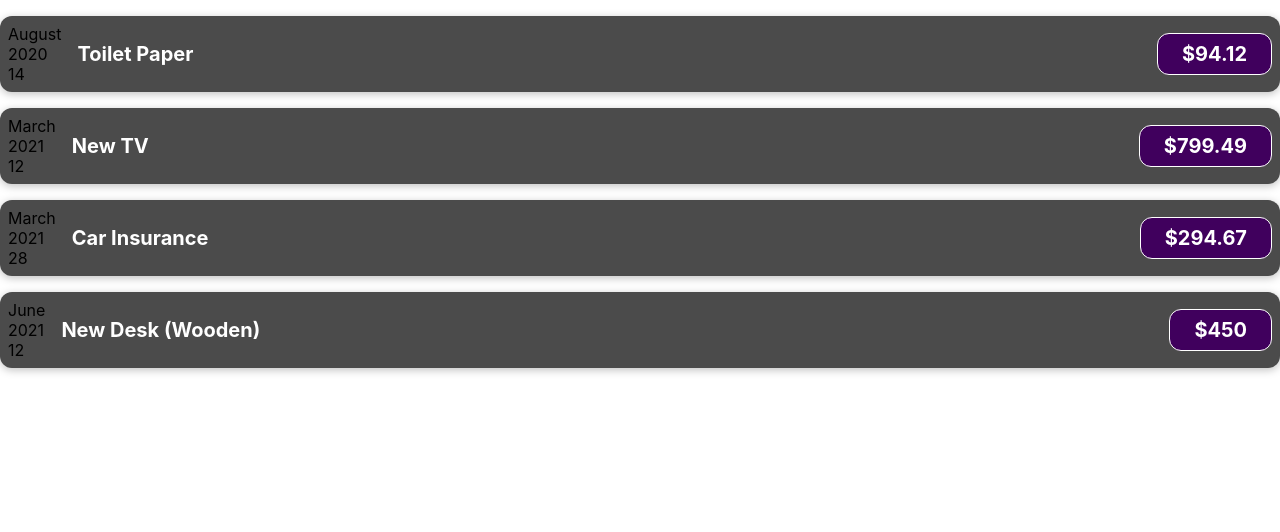
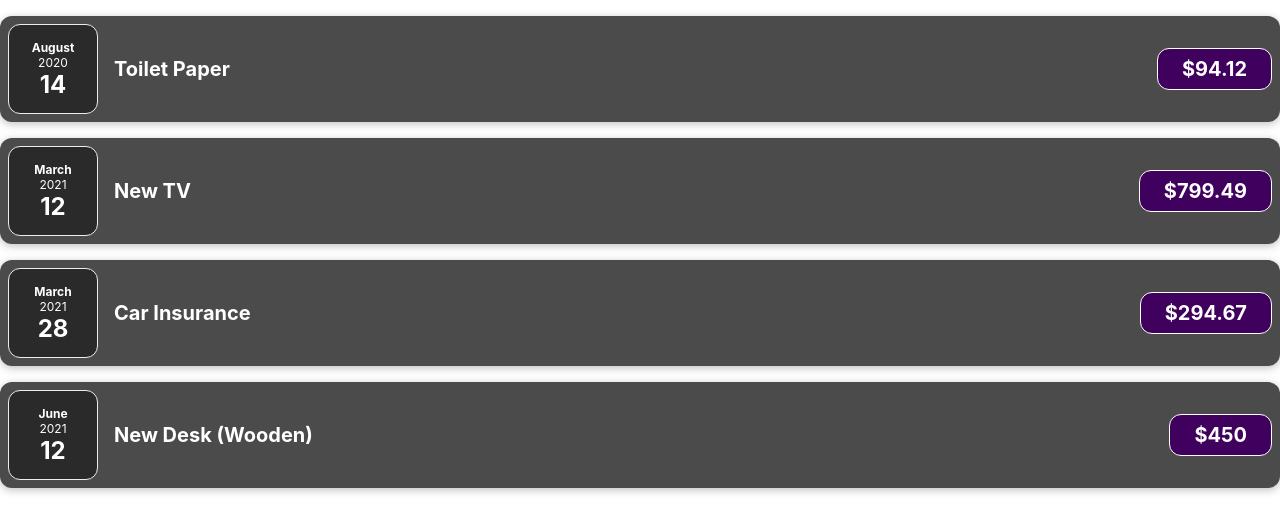
Before and after one commit to lukasz-klekner/expenses_app--react, a React (Create React App) app: page / in a window 1280 px wide. Shown: the top 532 px of the page. Built offline with nearby package versions, Linux system fonts and the light colour scheme.

Commit message:
adds ExpenseDate components and uses it

```diff
--- /dev/null
+++ b/src/components/ExpenseDate.css
@@ -0,0 +1,26 @@
+.expense-date {
+  display: flex;
+  flex-direction: column;
+  width: 5.5rem;
+  height: 5.5rem;
+  border: 1px solid #ececec;
+  background-color: #2a2a2a;
+  color: white;
+  border-radius: 12px;
+  align-items: center;
+  justify-content: center;
+}
+
+.expense-date__month {
+  font-size: 0.75rem;
+  font-weight: bold;
+}
+
+.expense-date__year {
+  font-size: 0.75rem;
+}
+
+.expense-date__day {
+  font-size: 1.5rem;
+  font-weight: bold;
+}
--- /dev/null
+++ b/src/components/ExpenseDate.js
@@ -0,0 +1,17 @@
+import './ExpenseDate.css'
+
+function ExpenseDate({ date }) {
+  const month = date.toLocaleString('en-US', { month: 'long' })
+  const day = date.toLocaleString('en-US', { day: '2-digit' })
+  const year = date.getFullYear()
+
+  return (
+    <div className='expense-date'>
+      <div className='expense-date__month'>{month}</div>
+      <div className='expense-date__year'>{year}</div>
+      <div className='expense-date__day'>{day}</div>
+    </div>
+  )
+}
+
+export default ExpenseDate
--- a/src/components/ExpenseItem.js
+++ b/src/components/ExpenseItem.js
@@ -1,23 +1,14 @@
+import ExpenseDate from './ExpenseDate'
 import './ExpenseItem.css'
 
-const ExpenseItem = ({ expense }) => {
-  const month = expense.date.toLocaleString('en-US', { month: 'long' })
-  const day = expense.date.toLocaleString('en-US', { day: '2-digit' })
-  const year = expense.date.getFullYear()
-
-  return (
+const ExpenseItem = ({ expense }) => (
   <div className='expense-item'>
-      <div>
-        <div>{month}</div>
-        <div>{year}</div>
-        <div>{day}</div>
-      </div>
+    <ExpenseDate date={expense.date} />
     <div className='expense-item__description'>
       <h2>{expense.title}</h2>
       <div className='expense-item__price'>${expense.amount}</div>
     </div>
   </div>
 )
-}
 
 export default ExpenseItem
```
Lines whose indentation alone changed are shown as unchanged.
